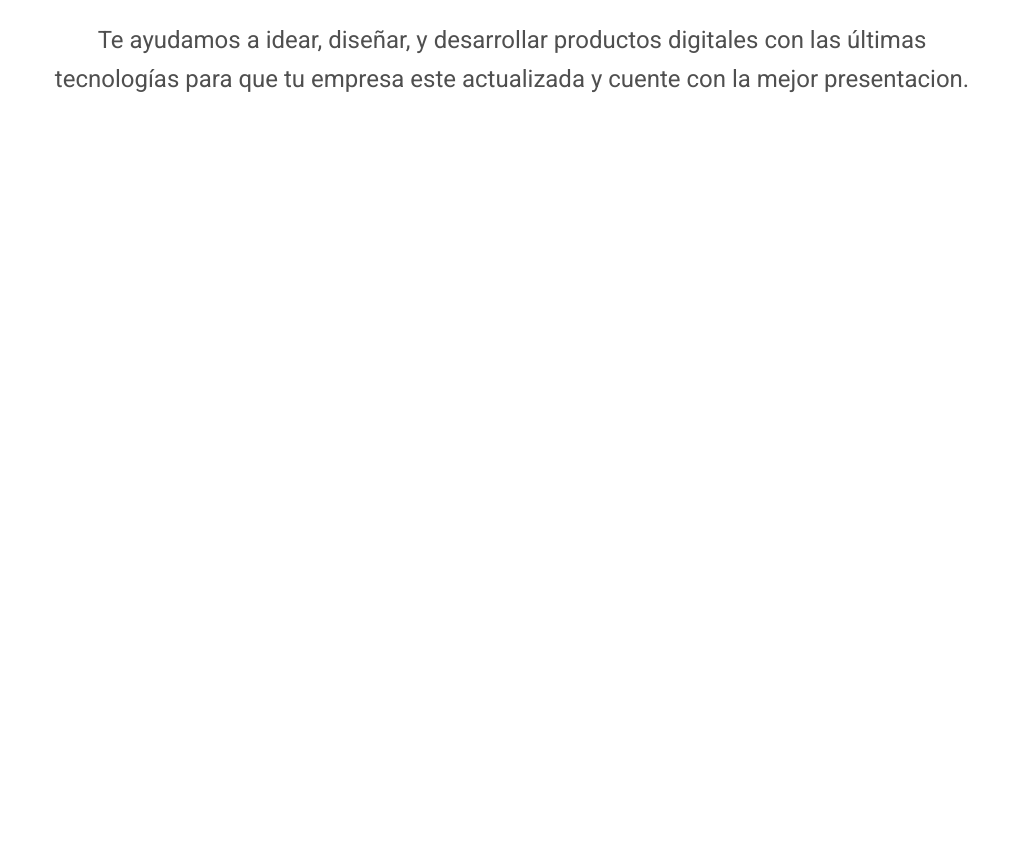
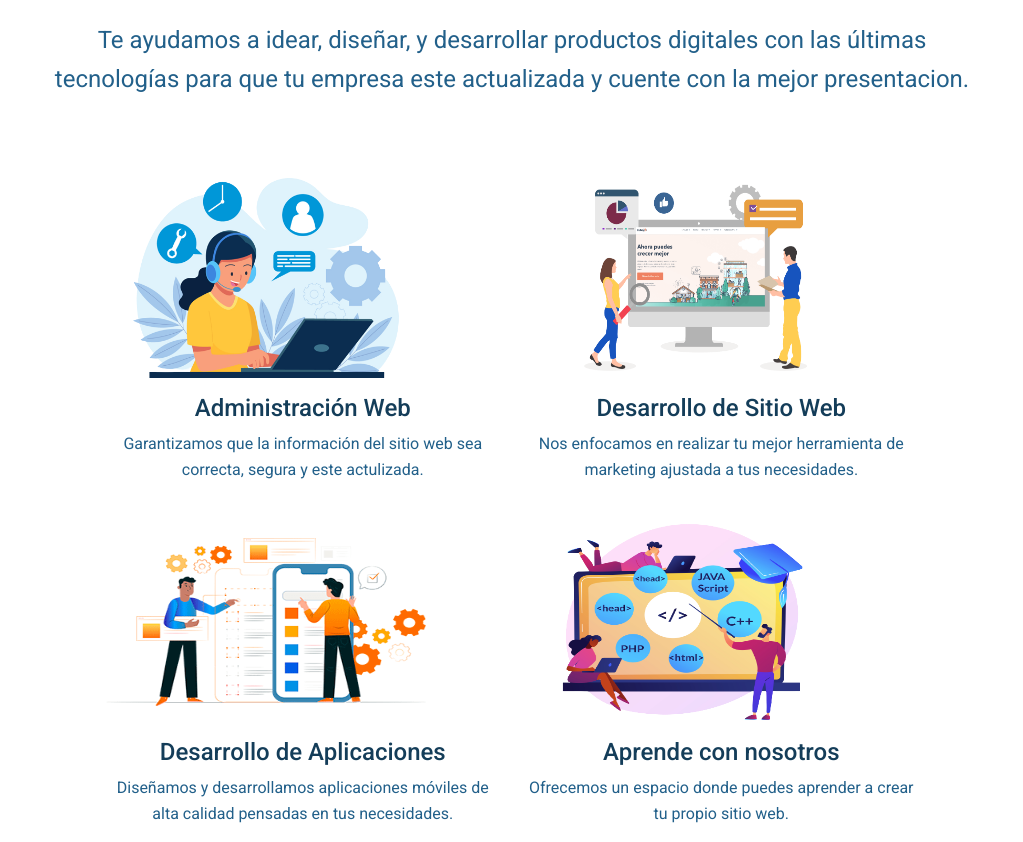
Before and after one commit to AlejandroGX/VisualSoft, a plain HTML site: page index.html in a window 1280 px wide. Shown: the part 767-1609 px from the top of the page, without its empty margins (128-1151 px from the left). Before the commit the page ends 897 px from the top, so only its background shows below. Drawn offline with Linux system fonts and the light colour scheme.

Commit message:
soliciones terminado

```diff
--- a/css/main.css
+++ b/css/main.css
@@ -1,3 +1,10 @@
+h1,h4{
+	color: #143D59;
+}
+
+p{
+	color: #22608A;
+}
 .carousel-inner{
 	max-height: 33rem;
 }
--- a/index.html
+++ b/index.html
@@ -59,7 +59,7 @@
               <a class="nav-link" href="#">Inicio</a>
             </li>
             <li class="nav-item">
-              <a class="nav-link" href="#">Registro</a>
+              <a class="nav-link" href="#">Soluciones</a>
             </li>
             <li class="nav-item">
               <a class="nav-link" href="#">Consultas</a>
@@ -239,6 +239,45 @@
       <h1 class="p-3 fs-2 border-top border-3">La mejor opcion para el desarrollo de tu Pagina Web <br><span class="text-primary">VisionSoft</span></h1>
       <p class="p-3 fs-4">Te ayudamos a idear, diseñar, y desarrollar productos digitales con las últimas tecnologías para que tu empresa este actualizada y cuente con la mejor presentacion.</p>
     </section>
+<!--****************************************************************************************************-->
+<!--SERVICIOS OFRECIDOS-->
+<!--****************************************************************************************************-->
+    <section class="pt-5">
+      <div class="container">
+        <div class="row w-75 mx-auto">
+          <div class="col-lg-6 col-md-12">
+            <img src="img/administra.png" width="350" height="200">
+            <div class="text-center">
+              <h4 class="pt-3">Administración Web</h4><p>Garantizamos que la información del sitio web sea correcta, segura y este actulizada.</p>
+            </div>
+          </div>
+          <div class="col-lg-6 col-md-12">
+            <img src="img/web.png" width="350" height="200">
+            <div class="text-center">
+              <h4 class="pt-3">Desarrollo de Sitio Web</h4><p>Nos enfocamos en realizar tu mejor herramienta de marketing ajustada a tus necesidades.</p>
+            </div>
+          </div>
+        </div>
+      </div>
+      <div class="container">
+        <div class="row w-75 mx-auto pt-4">
+          <div class="col-lg-6 col-md-12">
+            <img src="img/aplicacion.png" width="320" height="200">
+            <div class="text-center">
+              <h4 class="pt-3">Desarrollo de Aplicaciones</h4><p>Diseñamos y desarrollamos aplicaciones móviles de alta calidad pensadas en tus necesidades.</p>
+            </div>
+          </div>
+          <div class="col-lg-6 col-md-12">
+            <img src="img/aprende.png" width="280" height="200">
+            <div class="text-center">
+              <h4 class="pt-3">Aprende con nosotros</h4><p>Ofrecemos un espacio donde puedes aprender a crear tu propio sitio web.</p>
+            </div>
+          </div>
+        </div>
+      </div>
+    </section>
+
+
     <!-- End your project here-->
     <!-- MDB -->
     <script type="text/javascript" src="js/mdb.min.js"></script>
```
Also changed, not shown: img/administra.png (added), img/aplicacion.png (added), img/aprende.png (added), img/web.png (added).
